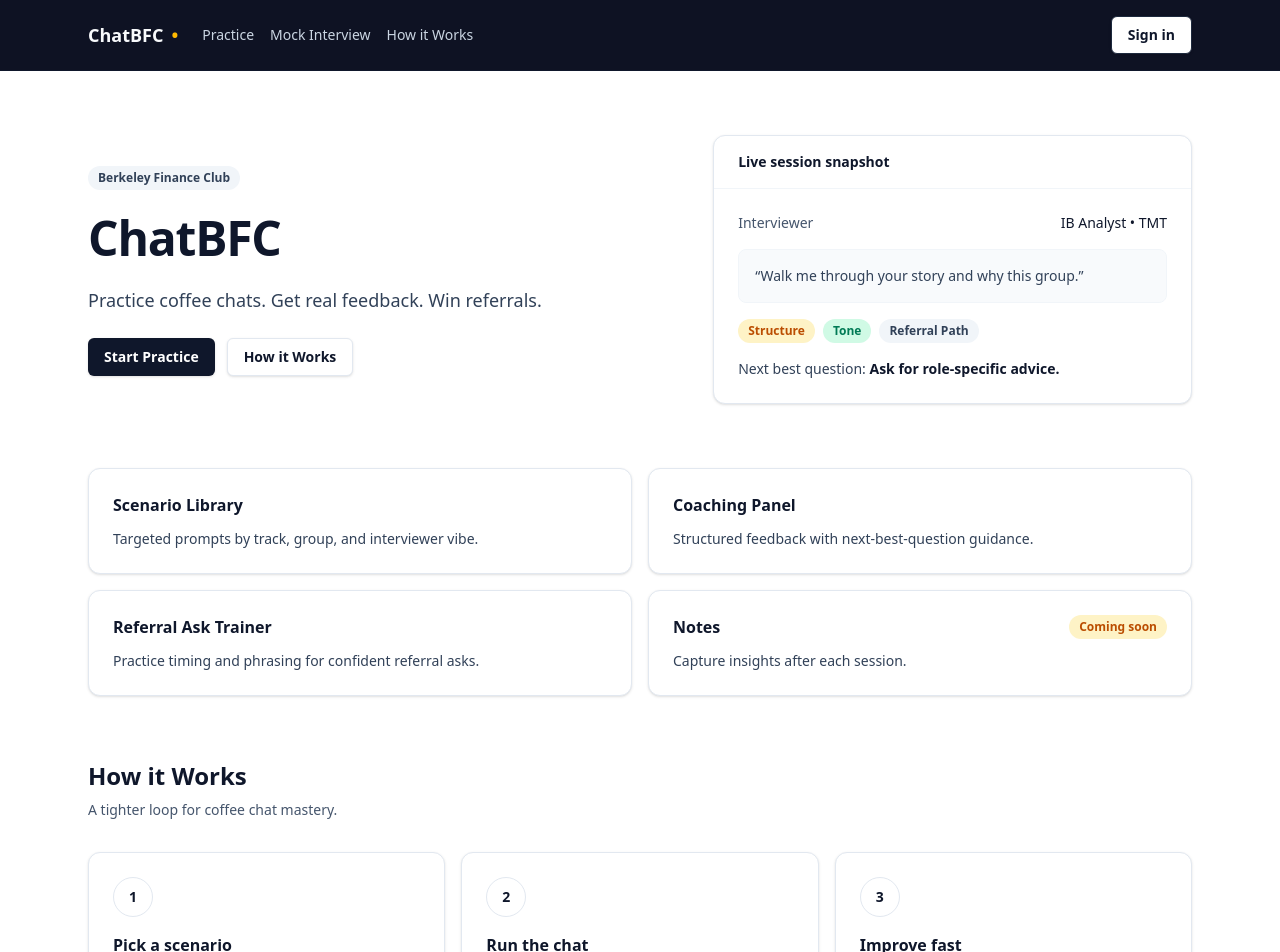
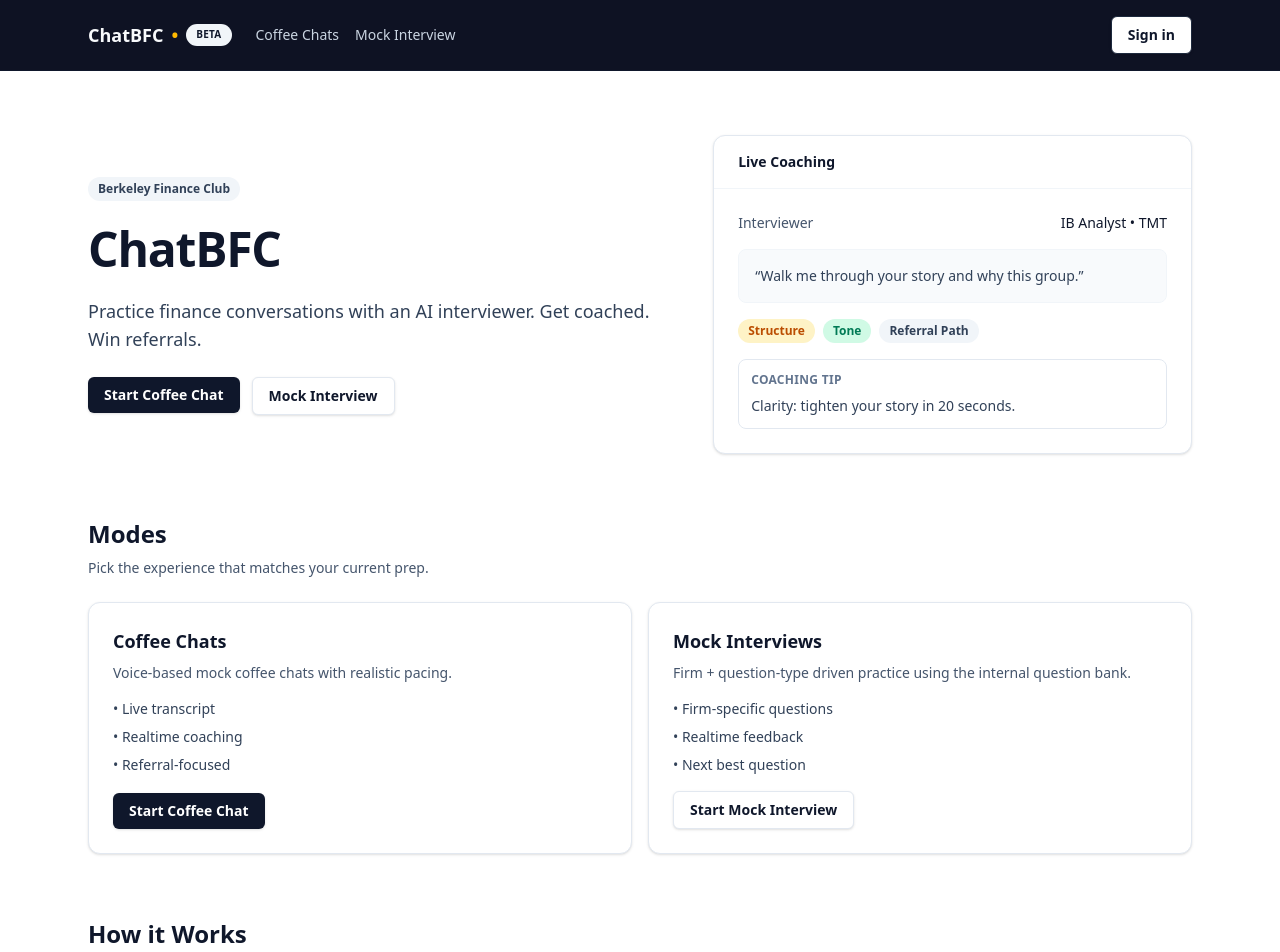
Before and after one commit to adilshiva2/bfcgpt, a Next.js app in the folder bfc-coffeechat-coach/: page / in a window 1280 px wide. Shown: the top 952 px of the page. Built offline with nearby package versions, Linux system fonts and the light colour scheme; no server answers.

Commit message:
Refresh landing page content

```diff
--- a/bfc-coffeechat-coach/src/app/page.tsx
+++ b/bfc-coffeechat-coach/src/app/page.tsx
@@ -1,62 +1,45 @@
 "use client";
 
+import { useEffect, useMemo, useState } from "react";
 import Link from "next/link";
-import { motion } from "framer-motion";
+import { AnimatePresence, motion } from "framer-motion";
 import { Card } from "@/components/ui/card";
 import { Badge } from "@/components/ui/badge";
+import { Button } from "@/components/ui/button";
 
-const features = [
+const steps = [
   {
-    title: "Scenario Library",
-    description: "Targeted prompts by track, group, and interviewer vibe.",
+    title: "Speak naturally",
+    copy: "Voice + live transcript keeps the conversation flowing.",
   },
   {
-    title: "Coaching Panel",
-    description: "Structured feedback with next-best-question guidance.",
+    title: "Get real-time coaching",
+    copy: "Tone, structure, and referral readiness update instantly.",
   },
   {
-    title: "Referral Ask Trainer",
-    description: "Practice timing and phrasing for confident referral asks.",
-  },
-  {
-    title: "Notes",
-    description: "Capture insights after each session.",
-    soon: true,
+    title: "Improve with follow-ups",
+    copy: "Next best questions and summaries sharpen your approach.",
   },
 ];
 
-const steps = [
-  {
-    title: "Pick a scenario",
-    copy: "Choose track, firm type, and interviewer vibe.",
-  },
-  {
-    title: "Run the chat",
-    copy: "Speak naturally while the agent roleplays.",
-  },
-  {
-    title: "Improve fast",
-    copy: "Review coaching and repeat with higher stakes.",
-  },
+const coachingTips = [
+  "Tone: warm and concise. Good rapport.",
+  "Clarity: tighten your story in 20 seconds.",
+  "Referral readiness: building — ask 1 more question first.",
 ];
 
-const containerVariants = {
-  hidden: {},
-  show: {
-    transition: { staggerChildren: 0.12 },
-  },
-};
-
-const itemVariants = {
-  hidden: { opacity: 0, y: 12 },
-  show: { opacity: 1, y: 0 },
-};
 
 export default function Home() {
-  const primaryCta =
-    "inline-flex items-center justify-center rounded-md bg-slate-900 px-4 py-2 text-sm font-semibold text-white shadow-sm transition focus-visible:outline focus-visible:outline-2 focus-visible:outline-offset-2 focus-visible:outline-slate-900";
-  const secondaryCta =
-    "inline-flex items-center justify-center rounded-md border border-slate-200 bg-white px-4 py-2 text-sm font-semibold text-slate-900 shadow-sm transition hover:bg-slate-50 focus-visible:outline focus-visible:outline-2 focus-visible:outline-offset-2 focus-visible:outline-slate-900";
+  const [tipIndex, setTipIndex] = useState(0);
+
+  useEffect(() => {
+    const interval = setInterval(() => {
+      setTipIndex((prev) => (prev + 1) % coachingTips.length);
+    }, 3200);
+    return () => clearInterval(interval);
+  }, []);
+
+  const currentTip = useMemo(() => coachingTips[tipIndex], [tipIndex]);
 
   return (
     <main className="mx-auto flex max-w-6xl flex-col gap-16 px-6 pb-20 pt-16">
@@ -69,34 +52,29 @@
             ChatBFC
           </h1>
           <p className="max-w-xl text-lg text-slate-700 dark:text-slate-200">
-            Practice coffee chats. Get real feedback. Win referrals.
+            Practice finance conversations with an AI interviewer. Get coached. Win referrals.
           </p>
           <div className="flex flex-wrap gap-3">
-            <Link href="/practice" className={primaryCta}>
-              <motion.span whileHover={{ y: -1 }} whileTap={{ scale: 0.98 }}>
-                Start Practice
-              </motion.span>
+            <Link href="/practice">
+              <Button type="button">Start Coffee Chat</Button>
             </Link>
-            <Link href="/#how-it-works" className={secondaryCta}>
-              <motion.span
-                whileHover={{ y: -1 }}
-                whileTap={{ scale: 0.98 }}
-              >
-                How it Works
-              </motion.span>
+            <Link href="/mock-interview">
+              <Button variant="secondary" type="button">
+                Mock Interview
+              </Button>
             </Link>
           </div>
         </div>
-        <Card className="overflow-hidden border-slate-200 bg-white">
-          <div className="border-b border-slate-100 px-6 py-4 text-sm font-semibold text-slate-900">
-            Live session snapshot
+        <Card className="overflow-hidden border-slate-200 bg-white dark:border-slate-800 dark:bg-slate-900">
+          <div className="border-b border-slate-100 px-6 py-4 text-sm font-semibold text-slate-900 dark:border-slate-800 dark:text-slate-50">
+            Live Coaching
           </div>
           <div className="space-y-4 px-6 py-6">
-            <div className="flex items-center justify-between text-sm text-slate-600">
+            <div className="flex items-center justify-between text-sm text-slate-600 dark:text-slate-300">
               <span>Interviewer</span>
-              <span className="font-medium text-slate-900">IB Analyst • TMT</span>
+              <span className="font-medium text-slate-900 dark:text-slate-100">IB Analyst • TMT</span>
             </div>
-            <div className="rounded-lg border border-slate-100 bg-slate-50 p-4 text-sm text-slate-700">
+            <div className="rounded-lg border border-slate-100 bg-slate-50 p-4 text-sm text-slate-700 dark:border-slate-800 dark:bg-slate-950/60 dark:text-slate-200">
               “Walk me through your story and why this group.”
             </div>
             <div className="flex items-center gap-2">
@@ -104,59 +82,94 @@
               <Badge tone="success">Tone</Badge>
               <Badge>Referral Path</Badge>
             </div>
-            <div className="text-sm text-slate-700">
-              Next best question: <span className="font-semibold text-slate-900">Ask for role-specific
-              advice.</span>
+            <div className="rounded-lg border border-slate-200 bg-white p-3 text-sm text-slate-700 dark:border-slate-800 dark:bg-slate-950 dark:text-slate-200">
+              <div className="text-xs font-semibold uppercase tracking-wide text-slate-500 dark:text-slate-400">
+                Coaching Tip
+              </div>
+              <AnimatePresence mode="wait">
+                <motion.div
+                  key={currentTip}
+                  initial={{ opacity: 0, y: 6 }}
+                  animate={{ opacity: 1, y: 0 }}
+                  exit={{ opacity: 0, y: -6 }}
+                  transition={{ duration: 0.25 }}
+                  className="mt-2 font-medium"
+                >
+                  {currentTip}
+                </motion.div>
+              </AnimatePresence>
             </div>
           </div>
         </Card>
       </section>
 
-      <section>
-        <motion.div
-          variants={containerVariants}
-          initial="hidden"
-          whileInView="show"
-          viewport={{ once: true, amount: 0.2 }}
-          className="grid gap-4 md:grid-cols-2"
-        >
-          {features.map((feature) => (
-            <motion.div key={feature.title} variants={itemVariants}>
-              <Card className="flex h-full flex-col gap-3 border-slate-200 p-6 transition-shadow hover:shadow-md">
-                <div className="flex items-center justify-between">
-                  <h3 className="text-base font-semibold text-slate-900">{feature.title}</h3>
-                  {feature.soon ? <Badge tone="warning">Coming soon</Badge> : null}
-                </div>
-                <p className="text-sm text-slate-700">{feature.description}</p>
-              </Card>
-            </motion.div>
-          ))}
-        </motion.div>
+      <section className="space-y-6">
+        <div>
+          <h2 className="text-2xl font-semibold text-slate-900 dark:text-slate-50">Modes</h2>
+          <p className="mt-2 text-sm text-slate-600 dark:text-slate-300">
+            Pick the experience that matches your current prep.
+          </p>
+        </div>
+        <div className="grid gap-4 md:grid-cols-2">
+          <Card className="flex h-full flex-col gap-4 border-slate-200 p-6 dark:border-slate-800 dark:bg-slate-900">
+            <div>
+              <h3 className="text-lg font-semibold text-slate-900 dark:text-slate-50">Coffee Chats</h3>
+              <p className="mt-2 text-sm text-slate-600 dark:text-slate-300">
+                Voice-based mock coffee chats with realistic pacing.
+              </p>
+            </div>
+            <ul className="space-y-2 text-sm text-slate-700 dark:text-slate-200">
+              <li>• Live transcript</li>
+              <li>• Realtime coaching</li>
+              <li>• Referral-focused</li>
+            </ul>
+            <Link href="/practice" className="mt-auto">
+              <Button type="button">Start Coffee Chat</Button>
+            </Link>
+          </Card>
+          <Card className="flex h-full flex-col gap-4 border-slate-200 p-6 dark:border-slate-800 dark:bg-slate-900">
+            <div>
+              <h3 className="text-lg font-semibold text-slate-900 dark:text-slate-50">Mock Interviews</h3>
+              <p className="mt-2 text-sm text-slate-600 dark:text-slate-300">
+                Firm + question-type driven practice using the internal question bank.
+              </p>
+            </div>
+            <ul className="space-y-2 text-sm text-slate-700 dark:text-slate-200">
+              <li>• Firm-specific questions</li>
+              <li>• Realtime feedback</li>
+              <li>• Next best question</li>
+            </ul>
+            <Link href="/mock-interview" className="mt-auto">
+              <Button variant="secondary" type="button">
+                Start Mock Interview
+              </Button>
+            </Link>
+          </Card>
+        </div>
       </section>
 
       <section id="how-it-works" className="space-y-8">
         <div>
-          <h2 className="text-2xl font-semibold text-slate-900">How it Works</h2>
-          <p className="mt-2 text-sm text-slate-600">
-            A tighter loop for coffee chat mastery.
+          <h2 className="text-2xl font-semibold text-slate-900 dark:text-slate-50">How it Works</h2>
+          <p className="mt-2 text-sm text-slate-600 dark:text-slate-300">
+            A tight loop for confident finance conversations.
           </p>
         </div>
         <div className="grid gap-4 md:grid-cols-3">
           {steps.map((step, index) => (
-            <Card key={step.title} className="p-6">
-              <div className="mb-4 flex h-10 w-10 items-center justify-center rounded-full border border-slate-200 text-sm font-semibold text-slate-900">
+            <Card key={step.title} className="p-6 dark:border-slate-800 dark:bg-slate-900">
+              <div className="mb-4 flex h-10 w-10 items-center justify-center rounded-full border border-slate-200 text-sm font-semibold text-slate-900 dark:border-slate-700 dark:text-slate-50">
                 {index + 1}
               </div>
-              <h3 className="text-base font-semibold text-slate-900">{step.title}</h3>
-              <p className="mt-2 text-sm text-slate-600">{step.copy}</p>
+              <h3 className="text-base font-semibold text-slate-900 dark:text-slate-50">{step.title}</h3>
+              <p className="mt-2 text-sm text-slate-600 dark:text-slate-300">{step.copy}</p>
             </Card>
           ))}
         </div>
       </section>
 
-      <footer className="flex flex-col items-start gap-2 border-t border-slate-200 pt-6 text-xs text-slate-500">
+      <footer className="flex flex-col items-start gap-2 border-t border-slate-200 pt-6 text-xs text-slate-500 dark:border-slate-800 dark:text-slate-400">
         <span>Built for Berkeley Finance Club</span>
-        <span>Version v0.1</span>
       </footer>
     </main>
   );
--- a/bfc-coffeechat-coach/src/components/site-header.tsx
+++ b/bfc-coffeechat-coach/src/components/site-header.tsx
@@ -4,6 +4,7 @@
 import { motion } from "framer-motion";
 import { signIn, useSession } from "next-auth/react";
 import { Button } from "@/components/ui/button";
+import { Badge } from "@/components/ui/badge";
 import AccountMenu from "@/components/account-menu";
 
 export default function SiteHeader() {
@@ -15,6 +16,9 @@
       <div className="mx-auto flex max-w-6xl items-center gap-6 px-6 py-4">
         <Link href="/" className="flex items-center gap-2 text-lg font-semibold text-slate-50">
           ChatBFC <span className="text-amber-400">•</span>
+          <Badge tone="neutral" className="text-[10px] uppercase tracking-wide text-slate-900">
+            Beta
+          </Badge>
         </Link>
         <nav className="flex items-center gap-4 text-sm text-slate-300">
           <Link
@@ -22,7 +26,7 @@
             className="focus-visible:outline focus-visible:outline-2 focus-visible:outline-offset-2 focus-visible:outline-slate-200"
           >
             <motion.span whileHover={{ y: -1 }} className="inline-flex hover:text-slate-50">
-              Practice
+              Coffee Chats
             </motion.span>
           </Link>
           <Link
@@ -31,14 +35,6 @@
           >
             <motion.span whileHover={{ y: -1 }} className="inline-flex hover:text-slate-50">
               Mock Interview
-            </motion.span>
-          </Link>
-          <Link
-            href="/#how-it-works"
-            className="focus-visible:outline focus-visible:outline-2 focus-visible:outline-offset-2 focus-visible:outline-slate-200"
-          >
-            <motion.span whileHover={{ y: -1 }} className="inline-flex hover:text-slate-50">
-              How it Works
             </motion.span>
           </Link>
         </nav>
```
